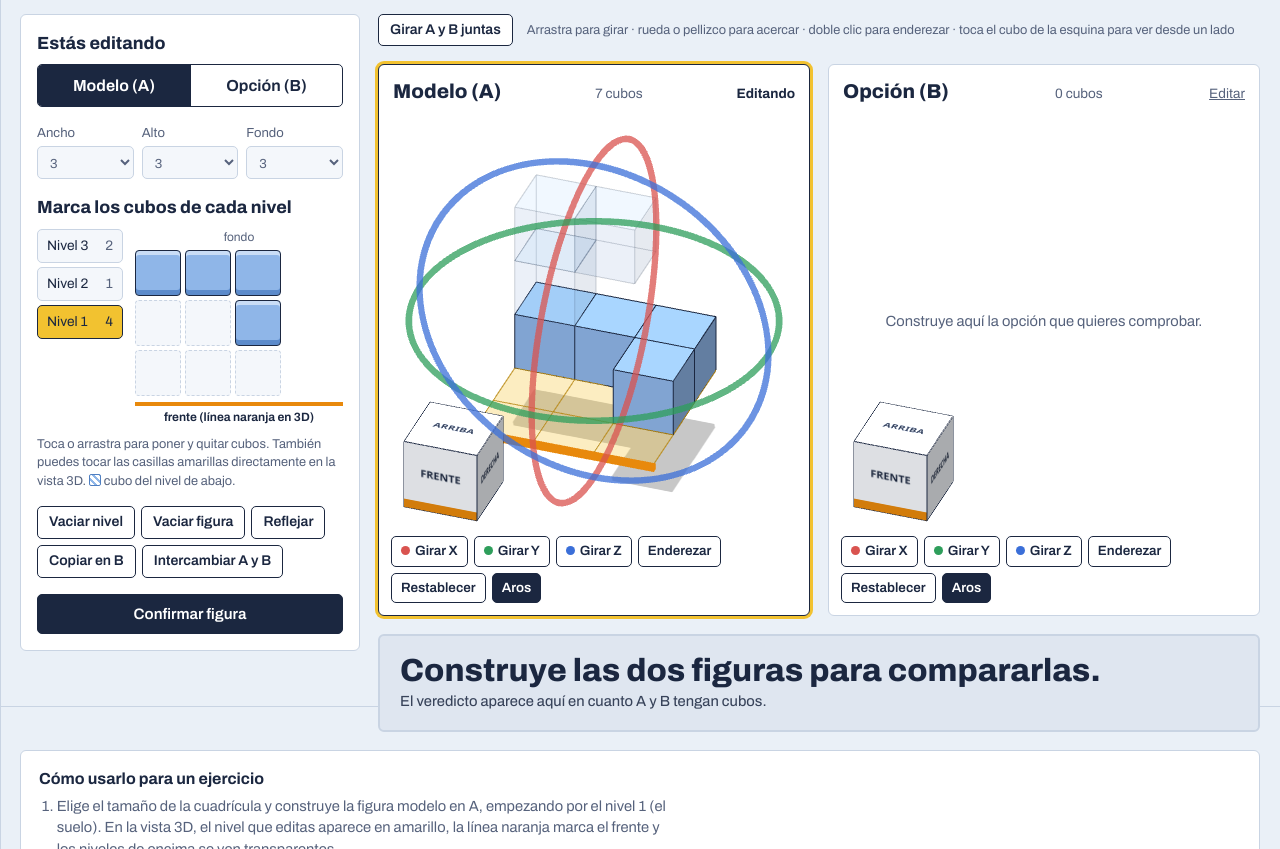
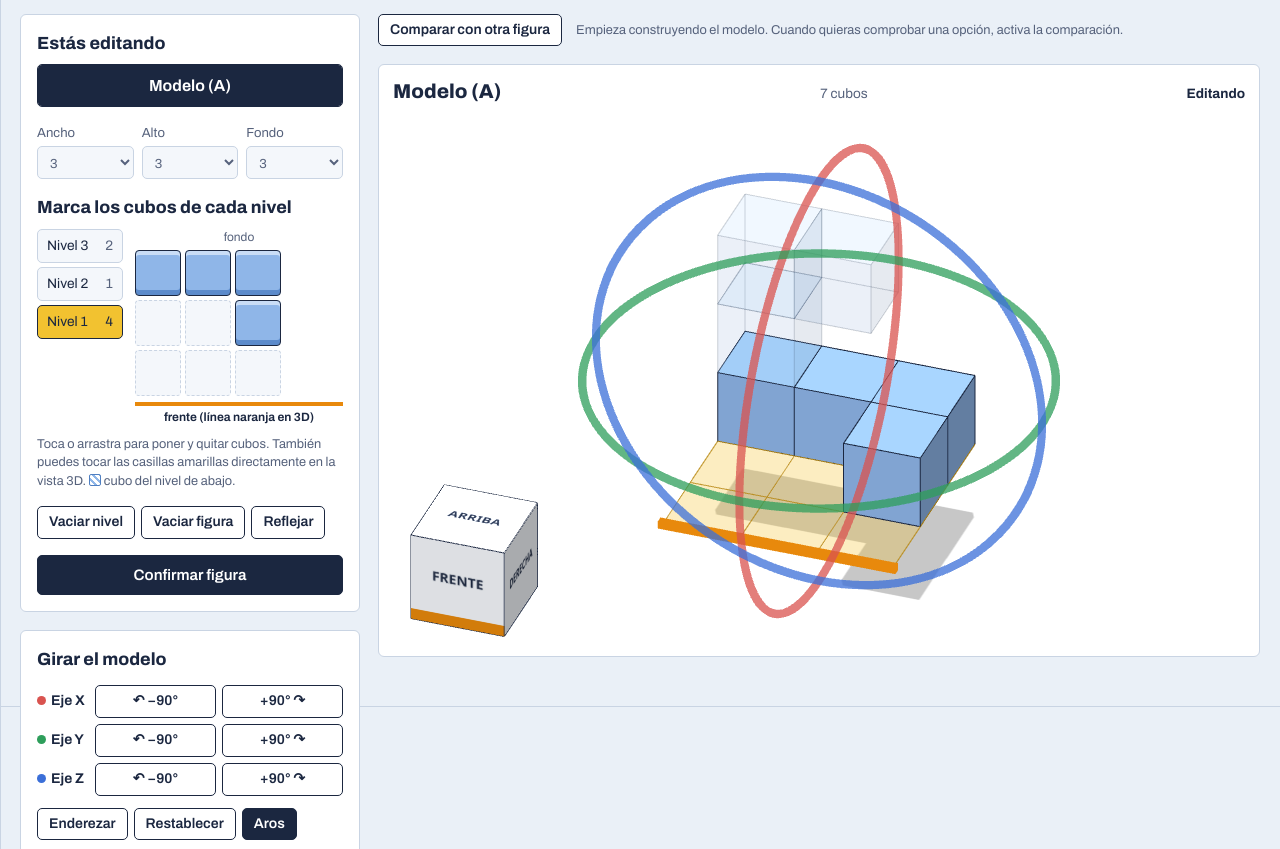
Before and after one commit to eeleeml/taller-de-cubos, a plain HTML site: page index.html in a window 1280 px wide. Shown: the part 94-943 px from the top of the page. Drawn offline with nearby package versions, Linux system fonts and the light colour scheme.

Commit message:
Panel de giro común y comparación opcional

```diff
--- a/index.html
+++ b/index.html
@@ -64,7 +64,8 @@ header.top p{margin:0;max-width:58ch;color:var(--muted)}
 
 /* Editor */
 .editor{padding:16px;display:flex;flex-direction:column;gap:16px}
-.editor h2{margin:0;font-size:1.1rem;font-stretch:85%;font-weight:750}
+.side{display:flex;flex-direction:column;gap:18px}
+.side h2{margin:0;font-size:1.1rem;font-stretch:85%;font-weight:750}
 .seg{display:grid;grid-template-columns:1fr 1fr;border:1.5px solid var(--ink);border-radius:5px;overflow:hidden}
 .seg button{border:0;background:transparent;padding:9px 6px;cursor:pointer;font-weight:650}
 .seg button + button{border-left:1.5px solid var(--ink)}
@@ -115,7 +116,7 @@ header.top p{margin:0;max-width:58ch;color:var(--muted)}
 .stage{display:grid;grid-template-columns:1fr 1fr;gap:18px}
 @media (max-width:640px){.stage{grid-template-columns:1fr}}
 .viewer{display:flex;flex-direction:column;overflow:hidden;cursor:default}
-.viewer.active{border-color:var(--ink);box-shadow:0 0 0 3px var(--mark)}
+.viewer.selected{border-color:var(--ink);box-shadow:0 0 0 3px var(--mark)}
 .vhead{display:flex;align-items:baseline;justify-content:space-between;gap:10px;padding:12px 14px 0}
 .vhead h3{margin:0;font-size:1.25rem;font-stretch:80%;font-weight:800}
 .vhead .count{font-size:.85rem;color:var(--muted);font-variant-numeric:tabular-nums}
@@ -125,8 +126,6 @@ header.top p{margin:0;max-width:58ch;color:var(--muted)}
 .canvas:active{cursor:grabbing}
 .canvas canvas{display:block;width:100%;height:100%}
 .canvas .empty{position:absolute;inset:0;display:grid;place-items:center;color:var(--muted);text-align:center;padding:24px;pointer-events:none;font-size:.92rem}
-.vtools{display:flex;flex-wrap:wrap;gap:6px;padding:0 12px 12px}
-.vtools .btn{padding:6px 9px;font-size:.84rem}
 .dot{display:inline-block;width:9px;height:9px;border-radius:50%;margin-right:5px;vertical-align:0}
 
 .verdict{grid-column:1/-1;padding:18px 20px;display:flex;flex-wrap:wrap;align-items:center;gap:12px 22px;border-width:2px}
@@ -147,6 +146,15 @@ header.top p{margin:0;max-width:58ch;color:var(--muted)}
 .btn[aria-pressed="true"]:hover{background:var(--ink);opacity:.9}
 .stagebar{grid-column:1/-1;display:flex;flex-wrap:wrap;align-items:center;gap:8px 14px}
 .stagebar .hint{flex:1 1 260px}
+.seg.one{grid-template-columns:1fr}
+.stage.single{grid-template-columns:1fr}
+.stage.single .canvas{aspect-ratio:16/10}
+.controls{padding:16px;display:flex;flex-direction:column;gap:12px}
+.controls .hint{margin:0}
+.rotgrid{display:grid;grid-template-columns:auto 1fr 1fr;gap:6px;align-items:center}
+.rotgrid .ax{font-weight:650;font-size:.88rem;padding-right:4px;white-space:nowrap}
+.ctlrow,.pair{display:flex;flex-wrap:wrap;gap:6px}
+.pair{padding-top:12px;border-top:1.5px solid var(--line)}
 .angle{position:absolute;top:10px;left:12px;padding:3px 8px;border-radius:4px;background:var(--panel);border:1.5px solid currentColor;font-weight:700;font-size:.85rem;font-variant-numeric:tabular-nums;pointer-events:none}
 .editbody{display:flex;flex-direction:column;gap:16px}
 .locked{margin:0;padding:12px;border:1.5px dashed var(--line);border-radius:5px;background:var(--cell);font-size:.9rem;color:var(--muted)}
@@ -162,17 +170,18 @@ header.top p{margin:0;max-width:58ch;color:var(--muted)}
   </header>
 
   <div class="app">
+    <div class="side">
     <!-- EDITOR -->
     <section class="panel editor" aria-label="Editor de figuras">
       <div>
         <h2 style="margin-bottom:8px" id="editTitle">Estás editando</h2>
-        <div class="seg" role="group" aria-label="Figura que editas">
+        <div class="seg" id="editSeg" role="group" aria-label="Figura que editas">
           <button id="tabA" aria-pressed="true">Modelo (A)</button>
           <button id="tabB" aria-pressed="false">Opción (B)</button>
         </div>
       </div>
 
-      <p class="locked" id="editLocked" hidden>Las figuras están confirmadas: puedes girarlas y tocarlas sin cambiar nada. Para modificar una, pulsa Modelo (A) u Opción (B) aquí arriba, o Editar en su vista.</p>
+      <p class="locked" id="editLocked" hidden></p>
 
       <div class="editbody" id="editBody">
       <div class="dims">
@@ -207,11 +216,32 @@ header.top p{margin:0;max-width:58ch;color:var(--muted)}
 
     </section>
 
+    <!-- CONTROLES DE GIRO (comunes; actúan sobre la vista seleccionada) -->
+    <section class="panel controls" aria-label="Controles de giro">
+      <h2>Girar <span id="selName">el modelo</span></h2>
+      <div class="seg" id="selSeg" role="group" aria-label="Vista que giran los controles">
+        <button id="selA" aria-pressed="true">Modelo (A)</button>
+        <button id="selB" aria-pressed="false">Opción (B)</button>
+      </div>
+      <div class="rotgrid" id="rotgrid"></div>
+      <div class="ctlrow">
+        <button class="btn" id="btnSnap" title="Ajusta a la posición alineada más cercana (doble clic en la vista)">Enderezar</button>
+        <button class="btn" id="btnReset" title="Vuelve a la vista inicial y quita el zoom (tecla Inicio)">Restablecer</button>
+        <button class="btn" id="btnRings" aria-pressed="true" title="Muestra u oculta los aros: arrastra un aro para girar solo sobre su eje">Aros</button>
+      </div>
+      <div class="pair" id="pairTools">
+        <button class="btn" id="btnLink" aria-pressed="false" title="Al girar una vista, la otra hace el mismo giro">Girar A y B juntas</button>
+        <button class="btn" id="btnResetBoth" title="Pone las dos vistas en la posición inicial, para que empiecen igual">Restablecer ambas</button>
+      </div>
+      <p class="hint">Arrastra para girar · rueda o pellizco para acercar · doble clic para enderezar · flechas del teclado para girar 90° · toca el cubo de la esquina para ver desde un lado.</p>
+    </section>
+    </div>
+
     <!-- STAGE -->
-    <section class="stage" aria-label="Vista 3D">
+    <section class="stage" id="stage" aria-label="Vista 3D">
       <div class="stagebar">
-        <button class="btn" id="btnLink" aria-pressed="false" title="Al girar una vista, la otra hace el mismo giro">Girar A y B juntas</button>
-        <p class="hint">Arrastra para girar · rueda o pellizco para acercar · doble clic para enderezar · toca el cubo de la esquina para ver desde un lado</p>
+        <button class="btn" id="btnCompare" aria-pressed="false" title="Añade una segunda figura para comprobar si es el modelo girado">Comparar con otra figura</button>
+        <p class="hint" id="compareHint">Empieza construyendo el modelo. Cuando quieras comprobar una opción, activa la comparación.</p>
       </div>
       <article class="panel viewer active" id="cardA">
         <div class="vhead">
@@ -220,7 +250,6 @@ header.top p{margin:0;max-width:58ch;color:var(--muted)}
           <button class="edit" data-edit="A">Editando</button>
         </div>
         <div class="canvas" id="viewA"><div class="empty" id="emptyA">Marca cubos en la cuadrícula para construir el modelo.</div></div>
-        <div class="vtools" data-v="A"></div>
       </article>
 
       <article class="panel viewer" id="cardB">
@@ -230,7 +259,6 @@ header.top p{margin:0;max-width:58ch;color:var(--muted)}
           <button class="edit" data-edit="B">Editar</button>
         </div>
         <div class="canvas" id="viewB"><div class="empty" id="emptyB">Construye aquí la opción que quieres comprobar.</div></div>
-        <div class="vtools" data-v="B"></div>
       </article>
 
       <div class="panel verdict neutral" id="verdict" role="status" aria-live="polite">
@@ -244,11 +272,11 @@ header.top p{margin:0;max-width:58ch;color:var(--muted)}
     <h2>Cómo usarlo para un ejercicio</h2>
     <ol>
       <li>Elige el tamaño de la cuadrícula y construye la figura modelo en A, empezando por el nivel 1 (el suelo). En la vista 3D, el nivel que editas aparece en amarillo, la línea naranja marca el frente y los niveles de encima se ven transparentes.</li>
-      <li>Pasa a B y construye la opción que quieres comprobar. No hace falta que esté en la misma posición: la comparación prueba los 24 giros posibles.</li>
+      <li>Para comprobar una opción, pulsa Comparar con otra figura y constrúyela en B. No hace falta que esté en la misma posición: la comparación prueba los 24 giros posibles.</li>
       <li>Cuando termines una figura, pulsa Confirmar figura. Así la vista 3D la muestra entera y puedes girarla sin que vuelva al modo de edición. Para cambiarla otra vez, pulsa Editar.</li>
-      <li>Para girar sobre un solo eje, arrastra uno de los aros de colores que rodean la figura (rojo X, verde Y, azul Z): si sueltas cerca de un giro de 90°, se ajusta solo. Arrastrando fuera de los aros la giras libremente: si la sueltas con impulso sigue girando un poco, y si al parar queda casi recta, se endereza sola. Con los botones (o las flechas del teclado) giras 90° de golpe, y Enderezar la devuelve a una posición alineada. El botón Aros los muestra u oculta.</li>
+      <li>Para girar sobre un solo eje, arrastra uno de los aros de colores que rodean la figura (rojo X, verde Y, azul Z): si sueltas cerca de un giro de 90°, se ajusta solo. Arrastrando fuera de los aros la giras libremente: si la sueltas con impulso sigue girando un poco, y si al parar queda casi recta, se endereza sola. Los controles del panel lateral (giros de 90° en cada sentido, Enderezar, Restablecer y Aros) actúan sobre la vista seleccionada, la que tiene el borde amarillo: tocar una vista la selecciona. Las flechas del teclado también giran 90° la vista seleccionada.</li>
       <li>El cubo de la esquina gira con la figura. Toca una de sus caras (Frente, Arriba, Derecha…) para ver la figura justo desde ese lado, o una arista o esquina para verla en diagonal. Con la rueda del ratón o pellizcando la acercas, y con doble clic la enderezas.</li>
-      <li>Activa Girar A y B juntas para que al girar una vista la otra haga exactamente el mismo giro. Pon antes las dos en la misma postura con Orientar B como A y explóralas a la vez.</li>
+      <li>Activa Girar A y B juntas para que al girar una vista la otra haga exactamente el mismo giro. Pon antes las dos en la misma postura con Restablecer ambas (o con Orientar B como A) y explóralas a la vez.</li>
       <li>Si B es A girada, Orientar B como A la gira hasta que ambas se ven igual. Si es su imagen en espejo, te lo indica, porque eso no se consigue girando.</li>
     </ol>
   </section>
@@ -273,10 +301,13 @@ function defaults(){
 let figs = defaults();
 let active = "A";
 let layer = 0;
+let comparing = false;   // hay segunda figura (B) para comparar
+let sel = "A";         // vista sobre la que actúan los controles de giro
+let savedLink = false;
 
 function save(){
   try{
-    localStorage.setItem(STORE, JSON.stringify({A:encode(figs.A), B:encode(figs.B), active}));
+    localStorage.setItem(STORE, JSON.stringify({A:encode(figs.A), B:encode(figs.B), active, compare:comparing, sel, link:linkOn}));
   }catch(e){}
 }
 function restore(){
@@ -288,6 +319,10 @@ function restore(){
     if(a) figs.A = a;
     if(b) figs.B = b;
     if(d.active === "A" || d.active === "B" || d.active === null) active = d.active;
+    // Quien ya usaba la página con una figura B tiene la comparación activada
+    comparing = typeof d.compare === "boolean" ? d.compare : !!(b && b.c.size);
+    if(d.sel === "A" || d.sel === "B") sel = d.sel;
+    savedLink = d.link === true;
   }catch(e){}
 }
 
@@ -661,13 +696,25 @@ class Viewer{
     for(const q of SNAP_QUATS){ const d = Math.abs(cur.dot(q)); if(d > bd){ bd = d; best = q; } }
     return {q:best, angle:2*Math.acos(Math.min(1, bd))};
   }
-  snap(){ this.animateTo(this.nearestAligned().q); }
+  // Enderezar e imán actúan en cada vista por separado: con las vistas enlazadas,
+  // cada una va a SU posición recta más cercana (un mismo giro no las dejaría rectas a las dos)
+  snap(){
+    this.animateTo(this.nearestAligned().q, true);
+    if(linkOn && this.peer) this.peer.animateTo(this.peer.nearestAligned().q, true);
+  }
   // Imán: si al soltar queda cerca de una posición recta, se coloca en ella
   magnet(){
-    const n = this.nearestAligned();
-    if(n.angle > 1e-3 && n.angle < 20*DEG) this.animateTo(n.q);
+    for(const v of (linkOn && this.peer) ? [this, this.peer] : [this]){
+      const n = v.nearestAligned();
+      if(n.angle > 1e-3 && n.angle < 20*DEG) v.animateTo(n.q, true);
     }
-  reset(){ this.animateTo(new THREE.Quaternion()); this.setZoom(1); }
+  }
+  // Restablecer es absoluto: con las vistas enlazadas vuelven las dos a la posición inicial
+  reset(){
+    for(const v of (linkOn && this.peer) ? [this, this.peer] : [this]){
+      v.animateTo(new THREE.Quaternion(), true); v.setZoom(1);
+    }
+  }
 
   bindDrag(){
     const el = this.el;
@@ -687,6 +734,7 @@ class Viewer{
         endGesture();
         return;
       }
+      if(this.onSelect) this.onSelect();
       if(pointers.size > 2 || pinch) return;
       this.spin = null;
       if(linkOn && this.peer) this.peer.spin = null;
@@ -775,7 +823,11 @@ class Viewer{
   bindKeys(){
     const el = this.el;
     el.tabIndex = 0;
-    el.addEventListener("keydown", e => {
+    el.addEventListener("focus", () => { if(this.onSelect) this.onSelect(); });
+    el.addEventListener("keydown", e => this.handleKey(e));
+  }
+  // Devuelve true si la tecla era de giro o zoom (también la usa el atajo global de la página)
+  handleKey(e){
     const keys = {
       ArrowLeft: () => this.rotate("y", -1), ArrowRight: () => this.rotate("y", 1),
       ArrowUp: () => this.rotate("x", -1), ArrowDown: () => this.rotate("x", 1),
@@ -783,9 +835,9 @@ class Viewer{
       "-": () => this.setZoom(this.zoom/1.2), Home: () => this.reset()
     };
     const f = keys[e.key];
-      if(!f || e.altKey || e.ctrlKey || e.metaKey) return;
+    if(!f || e.altKey || e.ctrlKey || e.metaKey) return false;
     e.preventDefault(); f();
-    });
+    return true;
   }
   pick(e){
     if(!this.onPick) return;
@@ -826,10 +878,93 @@ class Viewer{
 /* ---------- UI ---------- */
 const $ = id => document.getElementById(id);
 const viewers = { A: new Viewer($("viewA")), B: new Viewer($("viewB")) };
-viewers.A.peer = viewers.B; viewers.B.peer = viewers.A;
+["A","B"].forEach(k => { viewers[k].onSelect = () => select(k); });
+
+/* Modo una figura / comparar */
+function setCompare(on){
+  comparing = on;
+  // Sin segunda figura no hay enlace entre vistas
+  viewers.A.peer = on ? viewers.B : null;
+  viewers.B.peer = on ? viewers.A : null;
+  if(!on){
+    if(active === "B") active = "A";
+    sel = "A";
+  }
+  $("btnCompare").setAttribute("aria-pressed", on);
+  $("compareHint").textContent = on
+    ? "Construye en B la opción que dudas. El veredicto de abajo te dice si es el modelo girado."
+    : "Empieza construyendo el modelo. Cuando quieras comprobar una opción, activa la comparación.";
+  $("stage").classList.toggle("single", !on);
+  $("cardB").hidden = !on;
+  $("verdict").hidden = !on;
+  $("tabB").hidden = !on;
+  $("editSeg").classList.toggle("one", !on);
+  $("selSeg").hidden = !on;
+  $("pairTools").hidden = !on;
+  $("btnCopy").hidden = !on;
+  $("btnSwap").hidden = !on;
+  renderEditor();
+  renderControls();
+  // Las vistas cambian de tamaño al pasar de una a dos columnas
+  requestAnimationFrame(() => { viewers.A.resize(); viewers.B.resize(); });
+  save();
+}
+$("btnCompare").addEventListener("click", () => setCompare(!comparing));
+
+/* Controles de giro comunes */
+function select(k){
+  if(!comparing) k = "A";
+  if(sel === k) return;
+  sel = k;
+  renderControls();
+  save();
+}
+function renderControls(){
+  $("selName").textContent = !comparing ? "el modelo" : sel === "A" ? "el modelo (A)" : "la opción (B)";
+  $("selA").setAttribute("aria-pressed", sel === "A");
+  $("selB").setAttribute("aria-pressed", sel === "B");
+  $("cardA").classList.toggle("selected", comparing && sel === "A");
+  $("cardB").classList.toggle("selected", comparing && sel === "B");
+  $("btnRings").setAttribute("aria-pressed", viewers[sel].ringsOn);
+  $("btnLink").setAttribute("aria-pressed", linkOn);
+}
+$("selA").addEventListener("click", () => select("A"));
+$("selB").addEventListener("click", () => select("B"));
+
+const rg = $("rotgrid");
+for(const [ax, col, name] of [["x","#D9534F","Eje X"],["y","#2E9E5B","Eje Y"],["z","#3B6FD8","Eje Z"]]){
+  const lab = document.createElement("span");
+  lab.className = "ax"; lab.innerHTML = '<span class="dot" style="background:'+col+'"></span>'+name;
+  rg.appendChild(lab);
+  for(const [sign, txt] of [[-1,"↶ −90°"],[1,"+90° ↷"]]){
+    const b = document.createElement("button");
+    b.className = "btn"; b.textContent = txt;
+    b.title = "Gira " + (sign > 0 ? "+" : "−") + "90° sobre el " + name.toLowerCase();
+    b.addEventListener("click", () => viewers[sel].rotate(ax, sign));
+    rg.appendChild(b);
+  }
+}
+$("btnSnap").addEventListener("click", () => viewers[sel].snap());
+$("btnReset").addEventListener("click", () => viewers[sel].reset());
+$("btnRings").addEventListener("click", () => {
+  viewers[sel].setRings(!viewers[sel].ringsOn);
+  renderControls();
+});
 $("btnLink").addEventListener("click", () => {
   linkOn = !linkOn;
-  $("btnLink").setAttribute("aria-pressed", linkOn);
+  renderControls();
+  save();
+});
+$("btnResetBoth").addEventListener("click", () => {
+  for(const v of [viewers.A, viewers.B]){ v.animateTo(new THREE.Quaternion(), true); v.setZoom(1); }
+});
+
+// Flechas y zoom desde cualquier parte de la página: actúan sobre la vista seleccionada
+document.addEventListener("keydown", e => {
+  if(e.defaultPrevented) return;
+  const t = e.target;
+  if(t && (t.closest("select, input, textarea, .grid, .canvas") )) return;
+  viewers[sel].handleKey(e);
 });
 ["A","B"].forEach(k => {
   viewers[k].onPick = key => {
@@ -844,38 +979,6 @@ function refreshViews(){
   viewers.A.setFigure(figs.A, active === "A" ? layer : null);
   viewers.B.setFigure(figs.B, active === "B" ? layer : null);
 }
-
-// Barras de herramientas de cada visor
-document.querySelectorAll(".vtools").forEach(bar => {
-  const k = bar.dataset.v;
-  const items = [
-    ["Girar X","x","#D9534F","Gira 90° sobre el eje rojo"],
-    ["Girar Y","y","#2E9E5B","Gira 90° sobre el eje verde (vertical)"],
-    ["Girar Z","z","#3B6FD8","Gira 90° sobre el eje azul"]
-  ];
-  for(const [label, ax, col, title] of items){
-    const b = document.createElement("button");
-    b.className = "btn"; b.title = title;
-    b.innerHTML = '<span class="dot" style="background:'+col+'"></span>'+label;
-    b.addEventListener("click", () => viewers[k].rotate(ax));
-    bar.appendChild(b);
-  }
-  const s = document.createElement("button");
-  s.className = "btn"; s.textContent = "Enderezar"; s.title = "Ajusta a la posición alineada más cercana";
-  s.addEventListener("click", () => viewers[k].snap());
-  const r = document.createElement("button");
-  r.className = "btn"; r.textContent = "Restablecer"; r.title = "Vuelve a la vista inicial";
-  r.addEventListener("click", () => viewers[k].reset());
-  const t = document.createElement("button");
-  t.className = "btn"; t.textContent = "Aros"; t.title = "Muestra u oculta los aros: arrastra un aro para girar solo sobre su eje";
-  t.setAttribute("aria-pressed", "true");
-  t.addEventListener("click", () => {
-    const on = t.getAttribute("aria-pressed") !== "true";
-    t.setAttribute("aria-pressed", on);
-    viewers[k].setRings(on);
-  });
-  bar.append(s, r, t);
-});
 
 // Selectores de tamaño
 ["dimX","dimY","dimZ"].forEach((id, i) => {
@@ -892,7 +995,7 @@ document.querySelectorAll(".vtools").forEach(bar => {
 
 function setActive(k){
   active = k;
-  if(k) layer = Math.min(layer, figs[k].n[1]-1);
+  if(k){ layer = Math.min(layer, figs[k].n[1]-1); select(k); }
   renderEditor();
   save();
 }
@@ -908,7 +1011,10 @@ function renderEditor(){
   $("cardB").classList.toggle("active", active==="B");
   document.querySelector('[data-edit="A"]').textContent = active==="A" ? "Editando" : "Editar";
   document.querySelector('[data-edit="B"]').textContent = active==="B" ? "Editando" : "Editar";
-  $("editTitle").textContent = active ? "Estás editando" : "Ninguna figura en edición";
+  $("editTitle").textContent = active ? "Estás editando" : comparing ? "Ninguna figura en edición" : "Modelo confirmado";
+  $("editLocked").textContent = comparing
+    ? "Las figuras están confirmadas: puedes girarlas y tocarlas sin cambiar nada. Para modificar una, pulsa Modelo (A) u Opción (B) aquí arriba, o Editar en su vista."
+    : "El modelo está confirmado: puedes girarlo y tocarlo sin cambiar nada. Para modificarlo, pulsa Modelo (A) aquí arriba o Editar en su vista.";
   $("editLocked").hidden = !!active;
   $("editBody").hidden = !active;
   if(!active){ refreshViews(); return; }
@@ -1072,8 +1178,11 @@ $("btnAlign").addEventListener("click", () => {
 function loop(now){ viewers.A.tick(now); viewers.B.tick(now); requestAnimationFrame(loop); }
 
 restore();
+linkOn = savedLink;
 changed("A"); changed("B");
+if(!comparing && active === "B") active = "A";
 setActive(active);
+setCompare(comparing);
 requestAnimationFrame(loop);
 })();
 </script>
```
Lines whose indentation alone changed are shown as unchanged.
